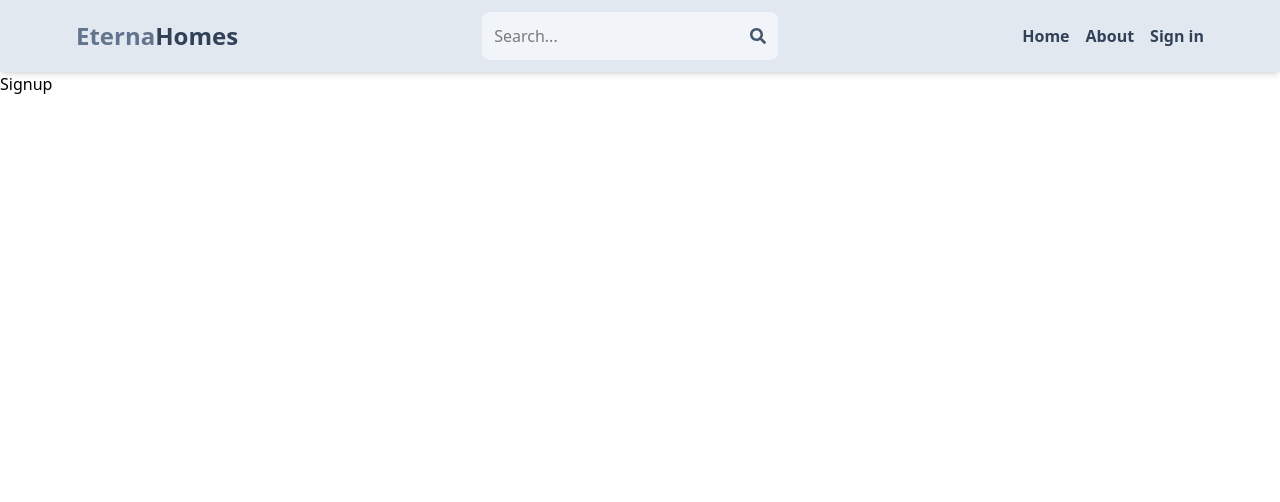
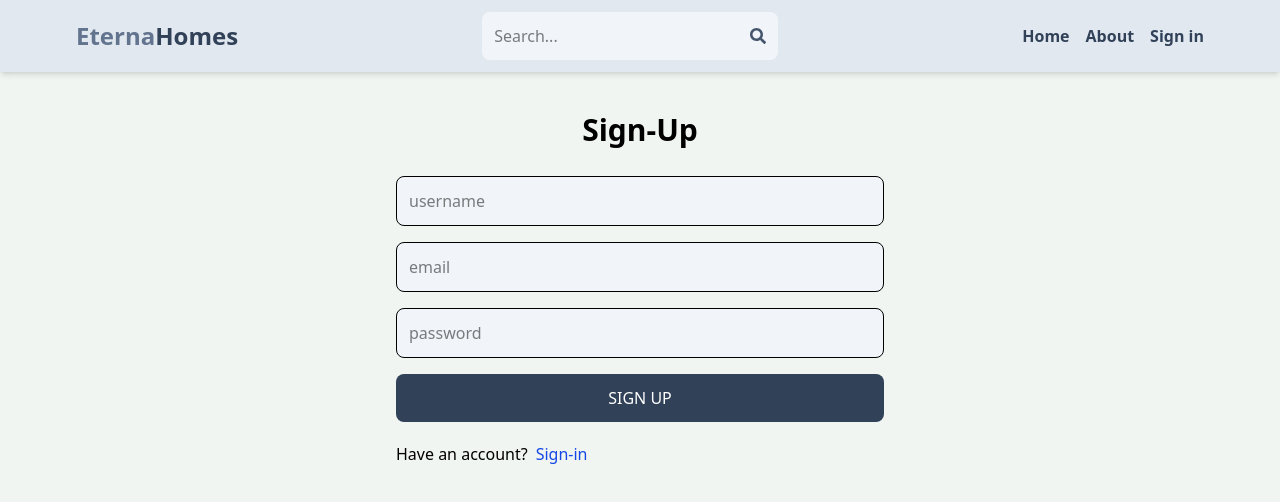
Before and after one commit to DHARA915/Mern-estate, a React (Vite) app in the folder client/: page /sign-up in a window 1280 px wide. Shown: the top 502 px of the page. Built offline with nearby package versions, Linux system fonts and the light colour scheme.

Commit message:
Complete signup page ui

```diff
--- a/client/src/index.css
+++ b/client/src/index.css
@@ -1 +1,5 @@
 @import "tailwindcss";
+
+body{
+    background-color: rgb(241,245 , 241);
+}
--- a/client/src/pages/Signup.jsx
+++ b/client/src/pages/Signup.jsx
@@ -1,8 +1,23 @@
 import React from 'react'
+import {Link} from 'react-router-dom'
 
 const Signup = () => {
   return (
-    <div>Signup</div>
+    <div className='p-3 mx-auto max-w-lg'>
+      <h1 className='text-3xl text-center font-semibold my-7'>Sign-Up</h1>
+      <form action="" className='flex flex-col gap-4'>
+      <input type='text' placeholder='username' className='border bg-slate-100 p-3 rounded-lg' id='username'/>
+      <input type='text' placeholder='email' className='border bg-slate-100 p-3 rounded-lg' id='email'/>
+      <input type='text' placeholder='password' className='border bg-slate-100 p-3 rounded-lg' id='password'/>
+      <button className='bg-slate-700 text-white p-3 rounded-lg uppercase hover:opacity-95 disabled:opacity-80'>Sign up</button>
+      </form>
+      <div className='flex gap-2 mt-5'>
+        <p>Have an account?</p>
+        <Link to={"/sign-in"}>
+        <span className='text-blue-700'>Sign-in</span>
+        </Link>
+        </div>
+    </div>
   )
 }
 
```
